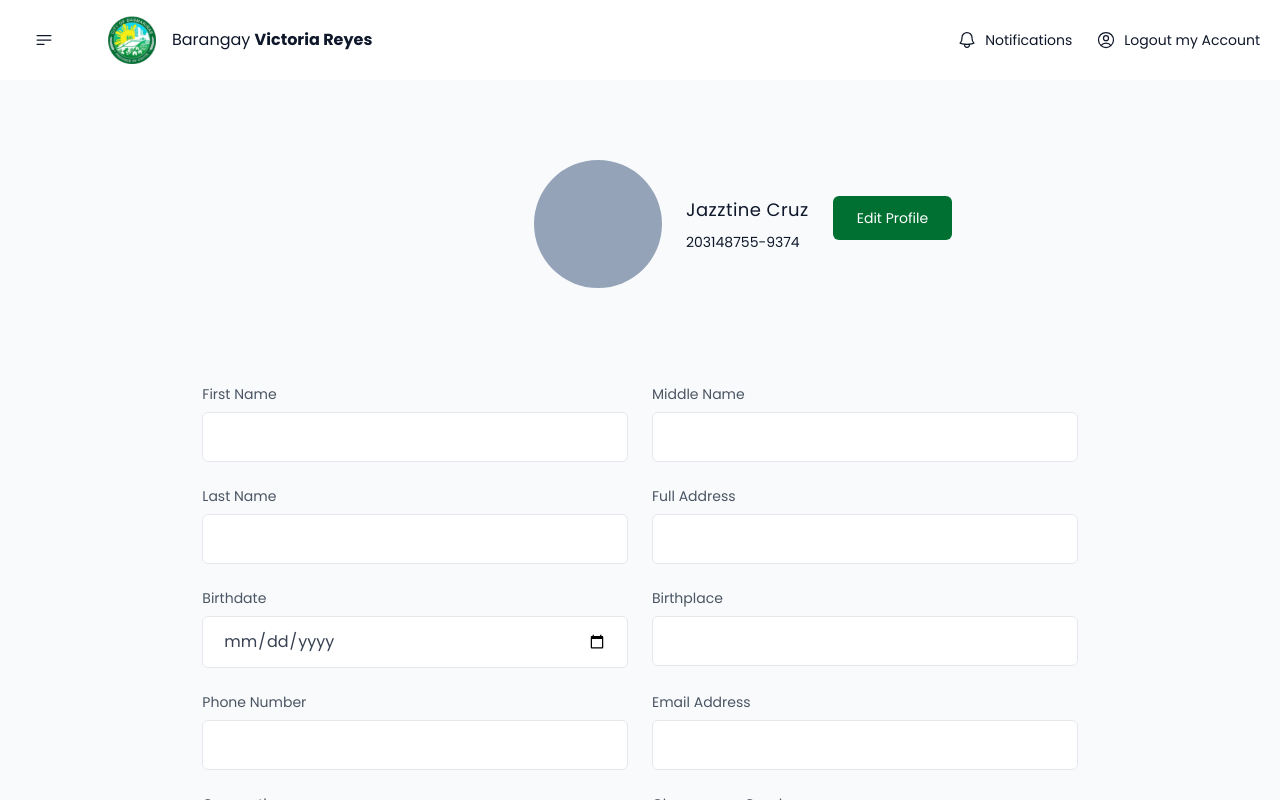
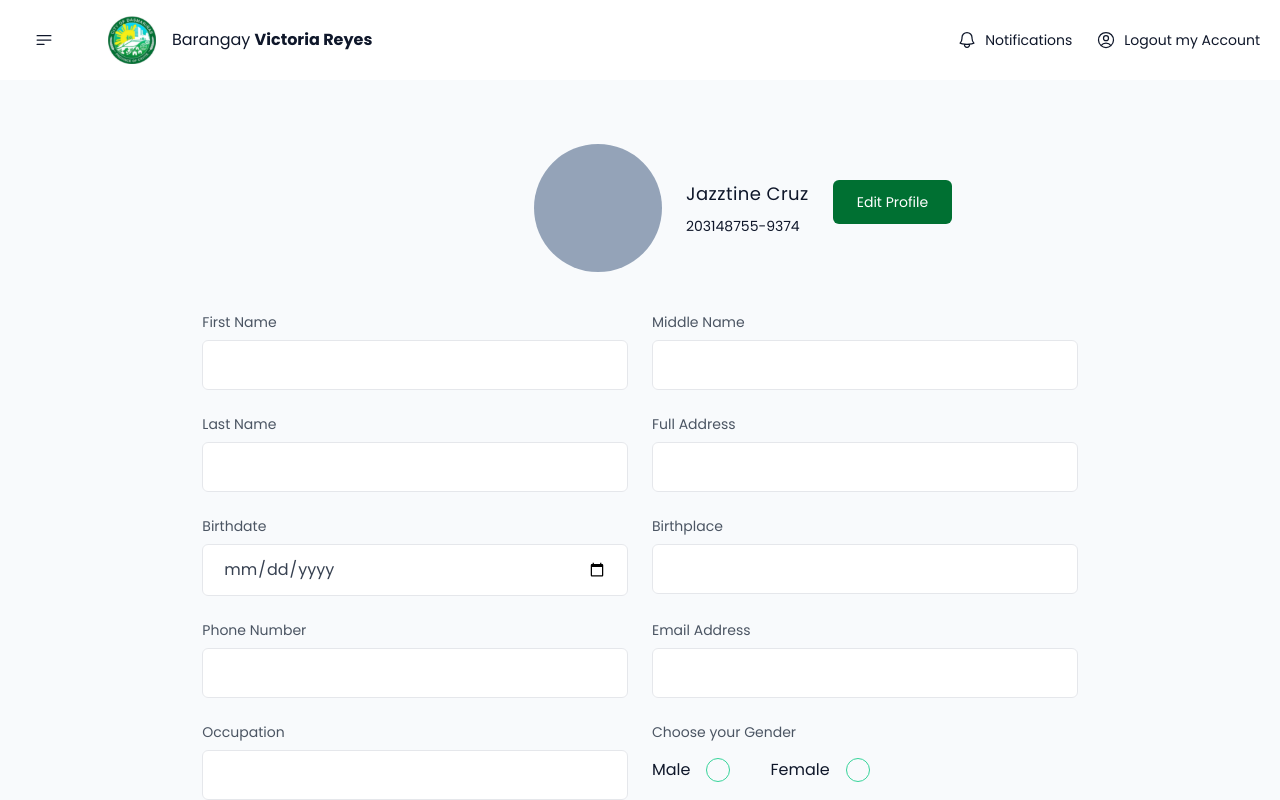
Before and after one commit to jazztinecruz/victoria-reyes, a Next.js app: page /profile in a window 1280 px wide. Built offline with nearby package versions, Linux system fonts and the light colour scheme.

Commit message:
Remove gaps and margin tops

```diff
--- a/app/(user)/profile/page.tsx
+++ b/app/(user)/profile/page.tsx
@@ -31,10 +31,10 @@ const Profile = () => {
   });
 
   return (
-    <div className="flex w-full flex-col gap-10">
+    <div className="flex w-full flex-col">
       <div className="card rounded-box flex h-full w-full flex-col">
         {/* profile info */}
-        <div className="flex items-center gap-6 py-4 px-10 laptop:ml-[470px]">
+        <div className="flex items-center gap-6 px-10 laptop:ml-[470px]">
           <div className="h-32 w-32 rounded-full bg-slate-400"></div>
           <div className="flex flex-col items-start gap-6 text-left tablet:flex-row">
             <div className="flex flex-col gap-2">
```
